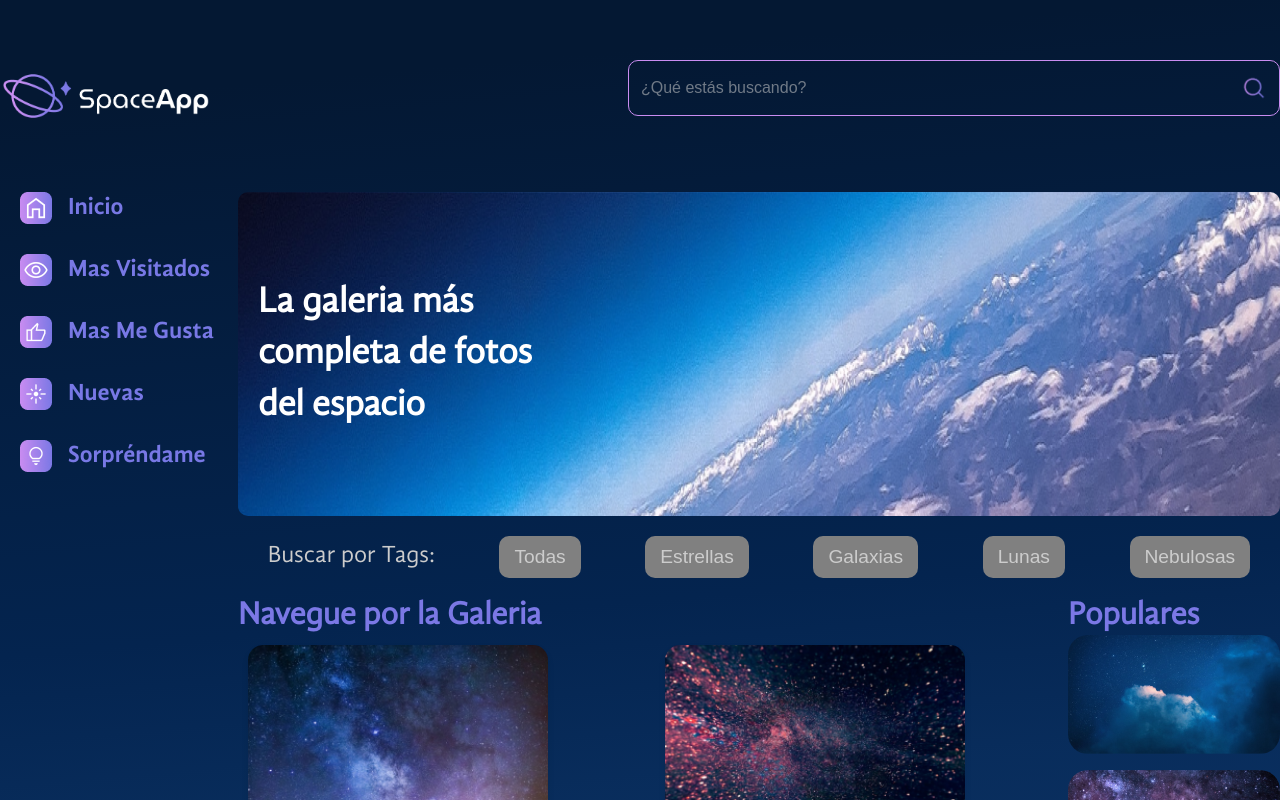
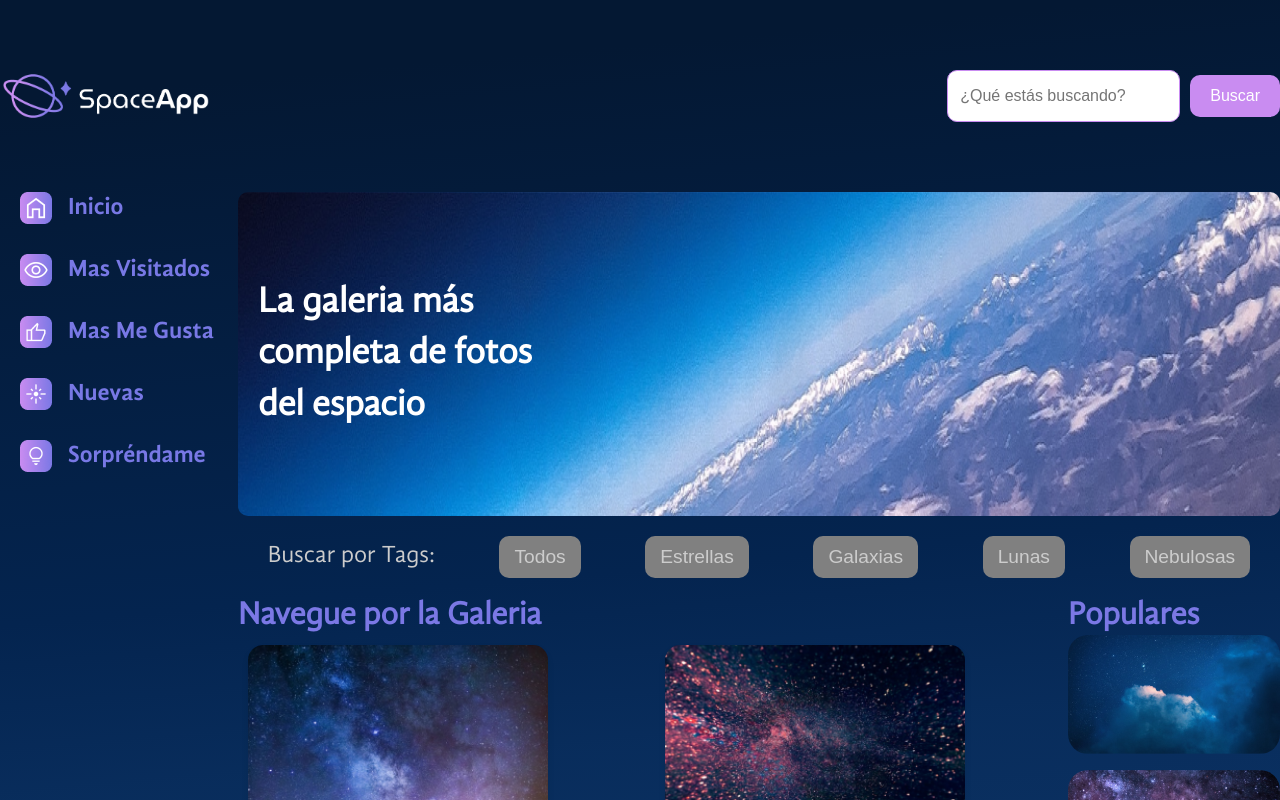
Before and after one commit to Hyoga1023/SpaceApp_React, a React (Vite) app: page / in a window 1280 px wide. Shown: the top 800 px of the page. Built offline with nearby package versions, Linux system fonts and the light colour scheme.

Commit message:
Actualiza Campotexto y Tags

```diff
--- a/src/App.jsx
+++ b/src/App.jsx
@@ -6,7 +6,6 @@ import Banner from "./Componentes/Banner/Index";
 import Galeria from "./Componentes/Galeria/Index";
 import fotos from "./fotos.json";
 import { useState } from "react";
-import Footer from "./Componentes/Footer/Index";
 
 const FondoGradiente = styled.div`
   background: linear-gradient(175deg, #041833 4.16%, #04244F, 48%, #154580 96.76%);
@@ -33,12 +32,18 @@ const ContenidoGaleria = styled.section`
 
 const App = () => {
   const [fotosDeGaleria, setFotosDeGaleria] = useState(fotos);
-  const [filtroTexto, setFiltroTexto] = useState("");
 
   const filtrarFotos = (texto) => {
-    const textoMinuscula = texto.toLowerCase();
+    const textoNormalizado = texto
+      .normalize("NFD")
+      .replace(/[\u0300-\u036f]/g, "")
+      .toLowerCase();
     const fotosFiltradas = fotos.filter((foto) =>
-      foto.title.toLowerCase().includes(textoMinuscula)
+      foto.title
+        .normalize("NFD")
+        .replace(/[\u0300-\u036f]/g, "")
+        .toLowerCase()
+        .includes(textoNormalizado)
     );
     setFotosDeGaleria(fotosFiltradas);
     if (fotosFiltradas.length === 0) {
@@ -47,7 +52,7 @@ const App = () => {
   };
 
   const filtrarPorTag = (tagId) => {
-    if (!tagId) {
+    if (tagId === null) {
       setFotosDeGaleria(fotos);
     } else {
       const fotosFiltradas = fotos.filter((foto) => foto.tagId === tagId);
@@ -70,7 +75,7 @@ const App = () => {
     <FondoGradiente>
       <GlobalStyles />
       <AppContainer>
-        <Cabecera setFotosFiltradas={filtrarFotos} />
+        <Cabecera filtrarFotos={filtrarFotos} />
         <MainContainer>
           <BarraLateral />
           <ContenidoGaleria>
@@ -84,7 +89,6 @@ const App = () => {
           </ContenidoGaleria>
         </MainContainer>
       </AppContainer>
-      <Footer/>
     </FondoGradiente>
   );
 };
--- a/src/Componentes/Cabecera/Index.jsx
+++ b/src/Componentes/Cabecera/Index.jsx
@@ -10,11 +10,11 @@ const HeaderEstilizado = styled.header`
   }
 `;
 
-const Cabecera = ({ setFotosFiltradas }) => {
+const Cabecera = ({ filtrarFotos }) => {
   return (
     <HeaderEstilizado>
       <img src="imagenes/logo.png" alt="Logo de Space-App" />
-      <CampoTexto setFotosFiltradas={setFotosFiltradas} />
+      <CampoTexto filtrarFotos={filtrarFotos} />
     </HeaderEstilizado>
   );
 };
--- a/src/Componentes/CampoTexto/Index.jsx
+++ b/src/Componentes/CampoTexto/Index.jsx
@@ -1,5 +1,10 @@
 import styled from "styled-components";
 import { useState } from "react";
+
+const CampoTextoContainer = styled.div`
+  display: flex;
+  align-items: center;
+`;
 
 const CampoTextoEstilizado = styled.input`
   width: 100%;
@@ -7,30 +12,45 @@ const CampoTextoEstilizado = styled.input`
   max-height: 56px;
   padding: 16px 12px;
   font-size: 1rem;
-  color: #ccc;
+  color: black;
   border: 1px solid #C98CF1;
   border-radius: 10px;
-  background: url("imagenes/lupa.png") no-repeat right 10px center;
   background-size: 30px 30px;
   box-sizing: border-box;
 `;
 
-const CampoTexto = ({ setFotosFiltradas }) => {
+const BotonBusqueda = styled.button`
+  background-color: #C98CF1;
+  color: #fff;
+  border: none;
+  padding: 12px 20px;
+  border-radius: 10px;
+  font-size: 1rem;
+  cursor: pointer;
+  margin-left: 10px;
+`;
+
+const CampoTexto = ({ filtrarFotos }) => {
   const [filtro, setFiltro] = useState("");
 
   const manejarCambio = (e) => {
-    const texto = e.target.value.toLowerCase();
-    setFiltro(texto);
-    setFotosFiltradas(texto);
+    setFiltro(e.target.value);
+  };
+
+  const manejarBusqueda = () => {
+    filtrarFotos(filtro);
   };
 
   return (
+    <CampoTextoContainer>
       <CampoTextoEstilizado
         type="text"
         placeholder="¿Qué estás buscando?"
         value={filtro}
         onChange={manejarCambio}
       />
+      <BotonBusqueda onClick={manejarBusqueda}>Buscar</BotonBusqueda>
+    </CampoTextoContainer>
   );
 };
 
--- a/src/Componentes/Tags/Index.jsx
+++ b/src/Componentes/Tags/Index.jsx
@@ -33,6 +33,9 @@ const Tags = ({ filtrarPorTag }) => {
   return (
     <TagsEstilizadas>
       <TagTitulo>Buscar por Tags:</TagTitulo>
+      <BotonTag onClick={() => filtrarPorTag(null)}>
+        Todos
+      </BotonTag>
       {tags.map((tag) => (
         <BotonTag key={tag.id} onClick={() => filtrarPorTag(tag.id)}>
           {tag.titulo}
@@ -42,5 +45,4 @@ const Tags = ({ filtrarPorTag }) => {
   );
 };
 
-
 export default Tags;
--- a/src/Componentes/Tags/tags.json
+++ b/src/Componentes/Tags/tags.json
@@ -1,9 +1,5 @@
 
 [
-    {
-        "id": 0,
-        "titulo": "Todas"
-    },
     {
         "id": 1,
         "titulo": "Estrellas"
```
Lines whose indentation alone changed are shown as unchanged.
